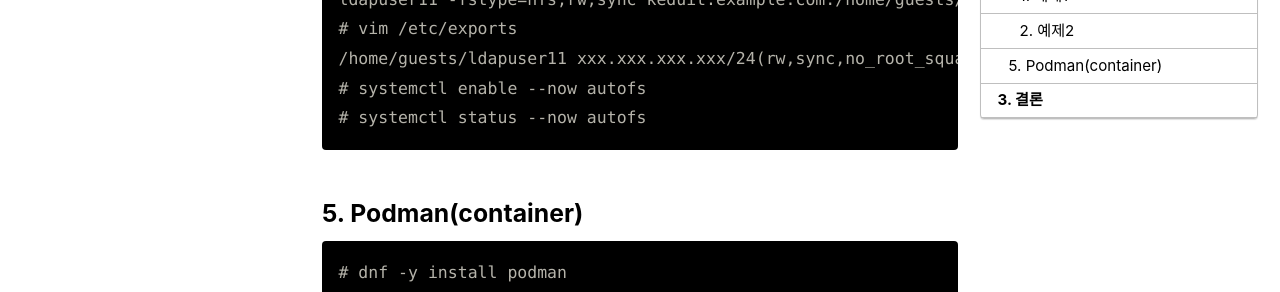
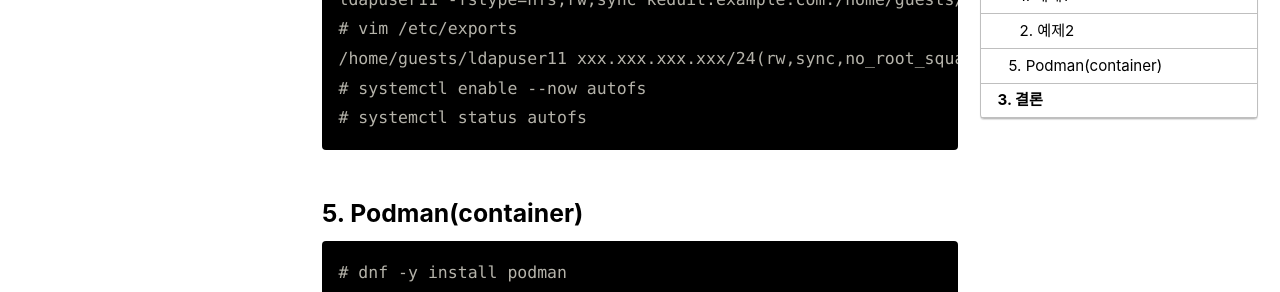
Before and after one commit to holeman4110/holeman4110.github.io, a Jekyll site: the page built from _posts/2023-02-18-rhcsa3.md, in a window 1280 px wide and 900 px high, scrolled down 4478 px. Shown: the part 419-711 px from the top of the window. Built offline with Jekyll 4.4.1, drawn with Linux system fonts in a browser that asks for light colours; cached includes are drawn as plain includes; a script bundle is joined from its source files by our own code; comment, search, counter and statistics services are not loaded; some of the changed text lies outside the part shown.

Commit message:
Update 2023-02-18-rhcsa3.md

````diff
--- a/_posts/2023-02-18-rhcsa3.md
+++ b/_posts/2023-02-18-rhcsa3.md
@@ -170,7 +170,7 @@ ldapuser11 -fstype=nfs,rw,sync keduit.example.com:/home/guests/ldapuser11
 # vim /etc/exports
 /home/guests/ldapuser11 xxx.xxx.xxx.xxx/24(rw,sync,no_root_squash)
 # systemctl enable --now autofs
-# systemctl status --now autofs
+# systemctl status autofs
 ```
 
 ### 5. Podman(container)
````
